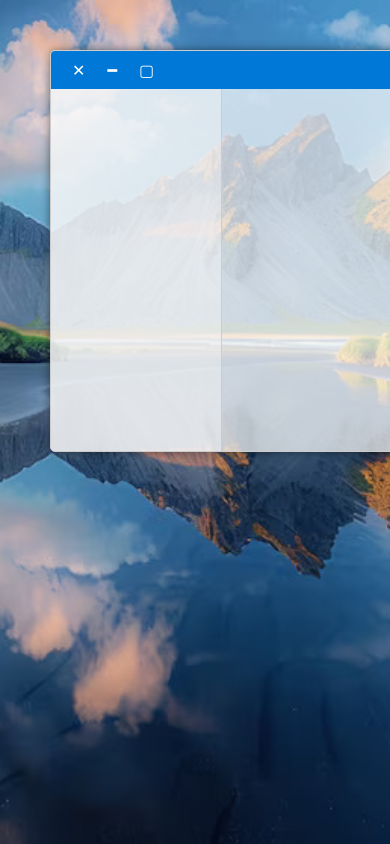
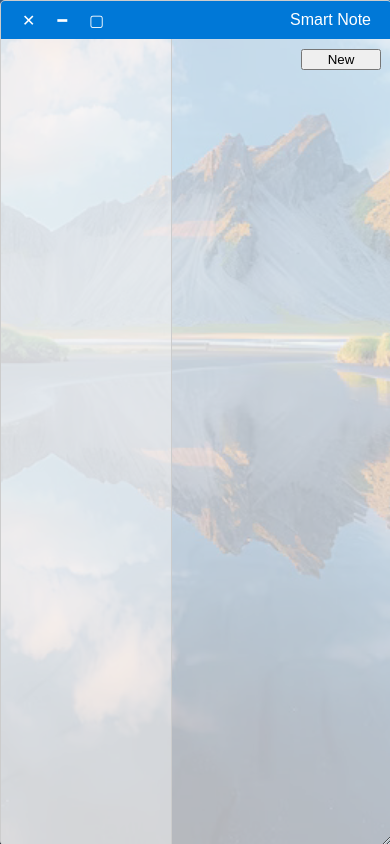
Before and after one commit to kensindyliu/SmartNote, a plain HTML site: page index.html in a window 390 px wide. Drawn offline with Linux system fonts and the light colour scheme.

Commit message:
Update index.css

```diff
--- a/assets/css/index.css
+++ b/assets/css/index.css
@@ -175,3 +175,17 @@ button {
 #noteTitleInput{
     width: 100%;
 }
+
+
+@media only screen and (max-width: 600px) {
+    /* Adjust the max-width as needed to target smaller screens */
+    .window#noteWindow {
+      position: fixed;
+      top: 0;
+      left: 0;
+      width: 100%;
+      height: 100%;
+      margin: 0;
+      padding: 0;
+    }
+  }
```
